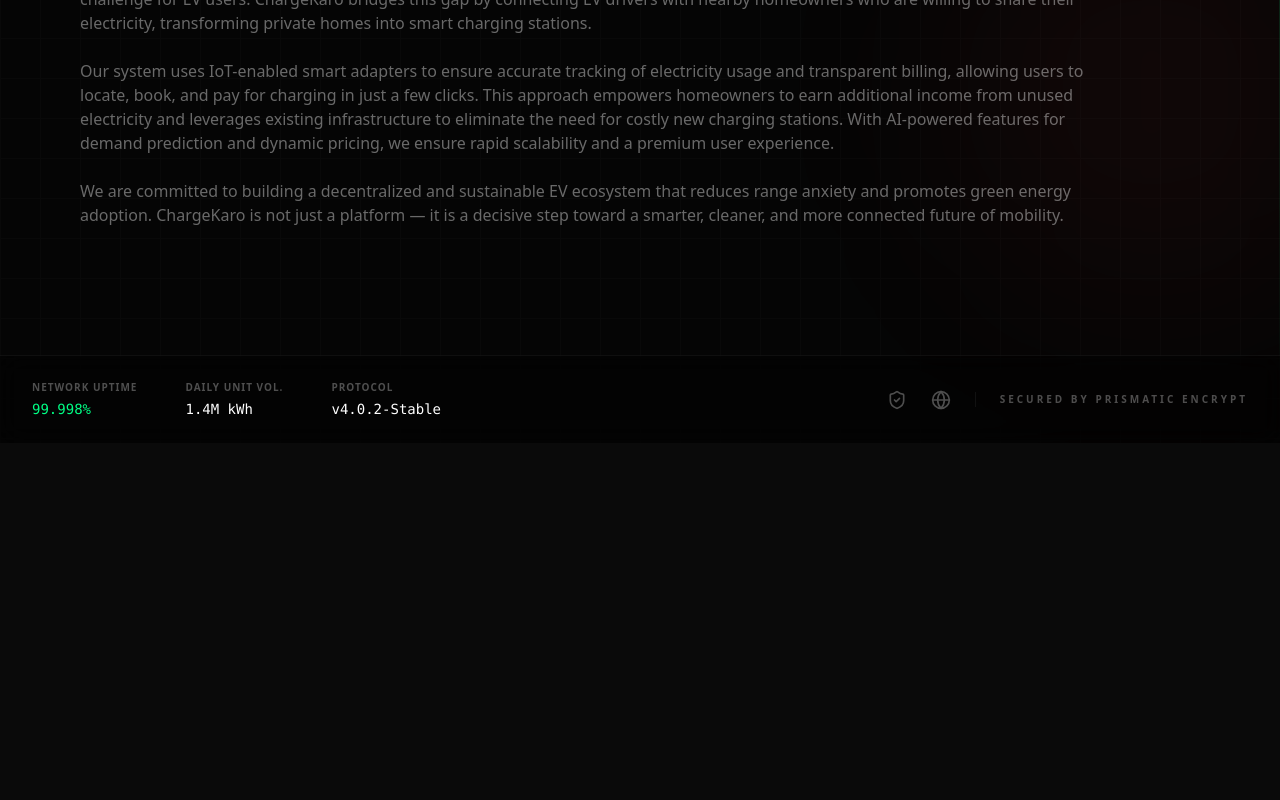
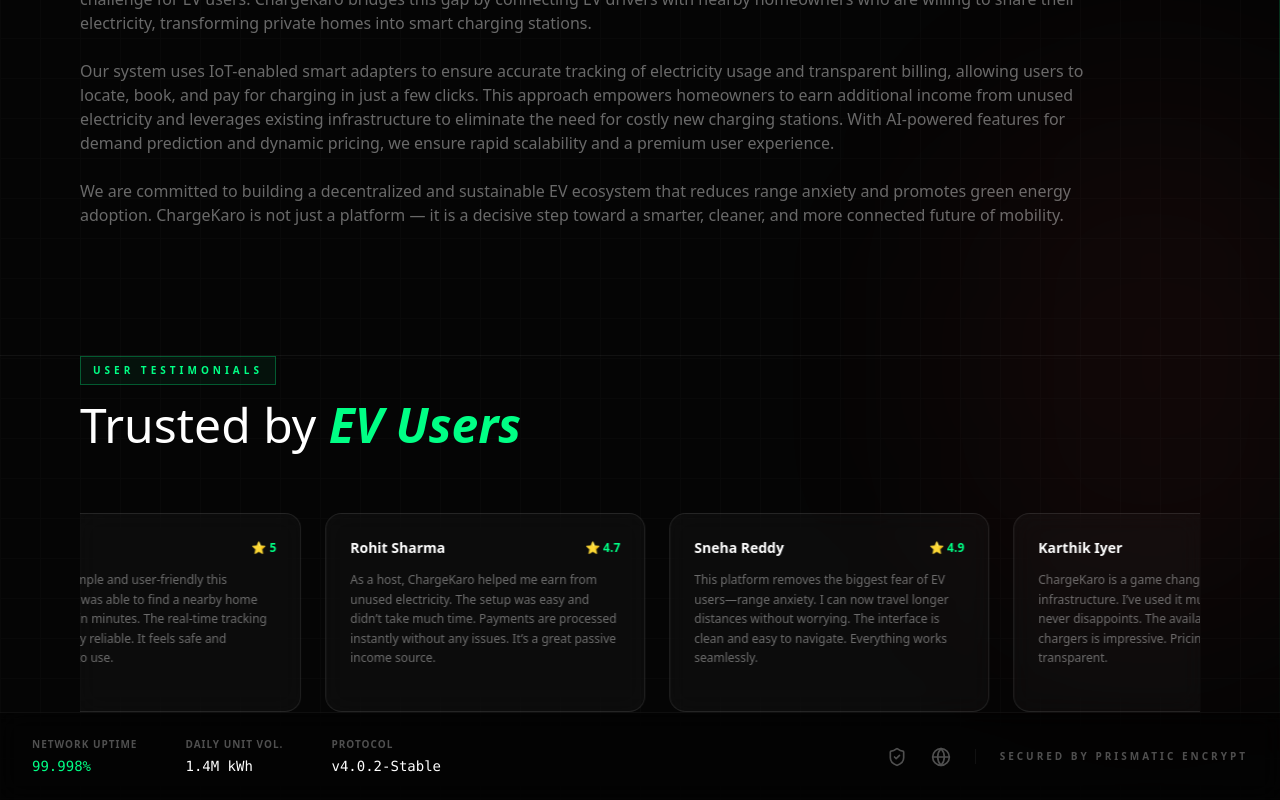
Before and after one commit to CosmicCosmix/chargekaro, a React (Vite) app: page / in a window 1280 px wide. Shown: the part 962-1762 px from the top of the page. Before the commit the page ends 1405 px from the top, so only its background shows below. Built offline with nearby package versions, Linux system fonts and the light colour scheme.

Commit message:
7:30pm update

```diff
--- a/src/pages/Landing.jsx
+++ b/src/pages/Landing.jsx
@@ -9,6 +9,7 @@
     const navigate = useNavigate();
 
     return (
+        <>
             <div className="min-h-screen bg-[#050505] text-[#FAFAFA] overflow-hidden flex flex-col relative font-sans">
 
                 {/* --- AMBIENT FURNISHING --- */}
@@ -153,6 +154,55 @@
                     </div>
                 </section>
 
+                {/* --- TESTIMONIALS SECTION --- */}
+                <section className="relative z-10 px-8 md:px-20 p border-t border-white/5 overflow-hidden">
+                    {/* TITLE */}
+                    <div className="space-y-4 mb-16">
+                        <div className="text-[10px] font-bold tracking-[0.4em] text-[#00FF85] border border-[#00FF85]/30 px-3 py-1.5 bg-[#00FF85]/5 inline-block">
+                            USER TESTIMONIALS
+                        </div>
+                        <h2 className="text-4xl md:text-5xl font-light leading-tight text-white">
+                            Trusted by <span className="font-bold italic text-[#00FF85]">EV Users</span>
+                        </h2>
+                    </div>
+
+                    {/* SCROLLER */}
+                    <div className="overflow-hidden">
+                        <div className="flex gap-6 animate-[scroll_40s_linear_infinite] w-max">
+                            {[
+                                { name: "Arjun Mehta", rating: "4.8", text: "ChargeKaro has completely changed how I travel with my EV. Finding charging stations used to be stressful, but now it’s so easy. The app is smooth and the booking process is quick. I especially like how accurate the pricing is." },
+                                { name: "Priya Nair", rating: "5", text: "I love how simple and user-friendly this platform is. I was able to find a nearby home charger within minutes. The real-time tracking feature is very reliable. It feels safe and trustworthy to use." },
+                                { name: "Rohit Sharma", rating: "4.7", text: "As a host, ChargeKaro helped me earn from unused electricity. The setup was easy and didn’t take much time. Payments are processed instantly without any issues. It’s a great passive income source." },
+                                { name: "Sneha Reddy", rating: "4.9", text: "This platform removes the biggest fear of EV users—range anxiety. I can now travel longer distances without worrying. The interface is clean and easy to navigate. Everything works seamlessly." },
+                                { name: "Karthik Iyer", rating: "4.6", text: "ChargeKaro is a game changer for EV infrastructure. I’ve used it multiple times and it never disappoints. The availability of nearby chargers is impressive. Pricing is fair and transparent." },
+                                { name: "Ananya Gupta", rating: "5", text: "I was skeptical at first, but this app exceeded my expectations. The connection between drivers and hosts is smooth. No more waiting at crowded stations. The experience feels premium." },
+                                { name: "Vikram Malhotra", rating: "4.8", text: "Finally, a decentralized charging solution that works! The IoT adapter integration is genius. I can track my charging session right down to the last watt. Very impressed with the tech." },
+                                { name: "Sanya Kapoor", rating: "4.7", text: "The community aspect of ChargeKaro is what I love most. Meeting helpful hosts while getting a quick top-up makes the journey so much better. It's safe, fast, and very affordable." },
+                                { name: "Aditya Verma", rating: "4.5", text: "I commute 60km daily and public chargers are always occupied. Having access to residential chargers through ChargeKaro has saved me so much time. The map UI is very intuitive." },
+                                { name: "Ishita Dutta", rating: "5", text: "Best decision to list my home charger here. The app handles all the billing, so I don't have to worry about calculations. It's a great way to support the green energy movement." },
+                                { name: "Rahul Deshmukh", rating: "4.6", text: "Solid performance. I've used it during my inter-city trips and found chargers in places where big companies haven't reached yet. It really fills the infrastructure gap." },
+                                { name: "Meera Joshi", rating: "4.9", text: "The support team is fantastic. I had a small issue with my booking and they resolved it within minutes. It's rare to see such high-quality service in a new startup." },
+                                { name: "Siddharth Rao", rating: "4.7", text: "Efficient and transparent. I love that I can see the host's rating before booking. It adds a layer of security that other platforms are missing. Highly recommend to all EV owners." },
+                                { name: "Kavya Menon", rating: "5", text: "I used to worry about charging while visiting my parents in a small town. Now, I just look for a ChargeKaro host nearby. It has made road trips possible again!" },
+                                { name: "Sameer Khan", rating: "4.8", text: "The dynamic pricing feature is actually very fair. I get better rates during off-peak hours, which makes running an EV even cheaper than it already was. Great UI!" },
+                                { name: "Tanvi Shah", rating: "4.6", text: "Being a host is so rewarding. I've met so many fellow EV enthusiasts. The platform is secure and the automated payouts are always on time. Five stars!" },
+                                { name: "Rohan Gill", rating: "4.7", text: "The search filters are very helpful. I can specifically look for high-speed chargers or hosts with parking space. Everything is thought out from a driver's perspective." },
+                                { name: "Deepa Balan", rating: "5", text: "ChargeKaro is paving the way for a cleaner India. The ease of access to charging points is the main reason I finally switched from petrol to electric. Simply brilliant." }
+                            ].map((t, i) => (
+                                <div key={i} className="w-80 shrink-0 bg-white/[0.03] border border-white/10 rounded-2xl p-6 backdrop-blur-md hover:border-[#00FF85]/40 transition-all">
+                                    <div className="flex justify-between items-center mb-3">
+                                        <h3 className="text-sm font-semibold text-white">{t.name}</h3>
+                                        <span className="text-[#00FF85] text-xs font-bold">⭐ {t.rating}</span>
+                                    </div>
+                                    <p className="text-white/40 text-xs leading-relaxed">
+                                        {t.text}
+                                    </p>
+                                </div>
+                            ))}
+                        </div>
+                    </div>
+                </section>
+
                 {/* --- FOOTER STATUS BAR --- */}
                 <footer className="relative z-20 border-t border-white/5 bg-black/40 backdrop-blur-md px-8 py-6">
                     <div className="max-w-screen-2xl mx-auto flex flex-wrap justify-between items-center gap-8">
@@ -170,16 +220,17 @@
                                 <div className="text-sm font-mono text-white">v4.0.2-Stable</div>
                             </div>
                         </div>
-
                         <div className="flex items-center gap-6 grayscale opacity-30 hover:grayscale-0 hover:opacity-100 transition-all cursor-default">
-                        <ShieldCheck size={20} />
-                        <Globe size={20} />
-                        <div className="text-[10px] font-black tracking-[0.3em] border-l border-white/20 pl-6">
+                            {/* Note: Ensure ShieldCheck and Globe are imported from lucide-react */}
+                            <div className="text-white"><ShieldCheck size={20} /></div>
+                            <div className="text-white"><Globe size={20} /></div>
+                            <div className="text-[10px] font-black tracking-[0.3em] border-l border-white/20 pl-6 text-white">
                                 SECURED BY PRISMATIC ENCRYPT
                             </div>
                         </div>
                     </div>
                 </footer>
             </div>
-    );
-}
+        </>
+    ); // This closes the return statement
+} // This closes the component function
--- a/tailwind.config.js
+++ b/tailwind.config.js
@@ -19,6 +19,8 @@
         pulse2: "pulse2 2s cubic-bezier(0.4,0,0.6,1) infinite",
         "slide-up": "slideUp 0.4s ease forwards",
         "fade-in": "fadeIn 0.5s ease forwards",
+        // ADD THIS LINE
+        scroll: "scroll 40s linear infinite",
       },
       keyframes: {
         pulse2: {
@@ -33,6 +35,11 @@
           from: { opacity: 0 },
           to: { opacity: 1 },
         },
+        // ADD THIS BLOCK
+        scroll: {
+          "0%": { transform: "translateX(0)" },
+          "100%": { transform: "translateX(calc(-50% - 12px))" },
+        },
       },
     },
   },
```
Lines whose indentation alone changed are shown as unchanged.
